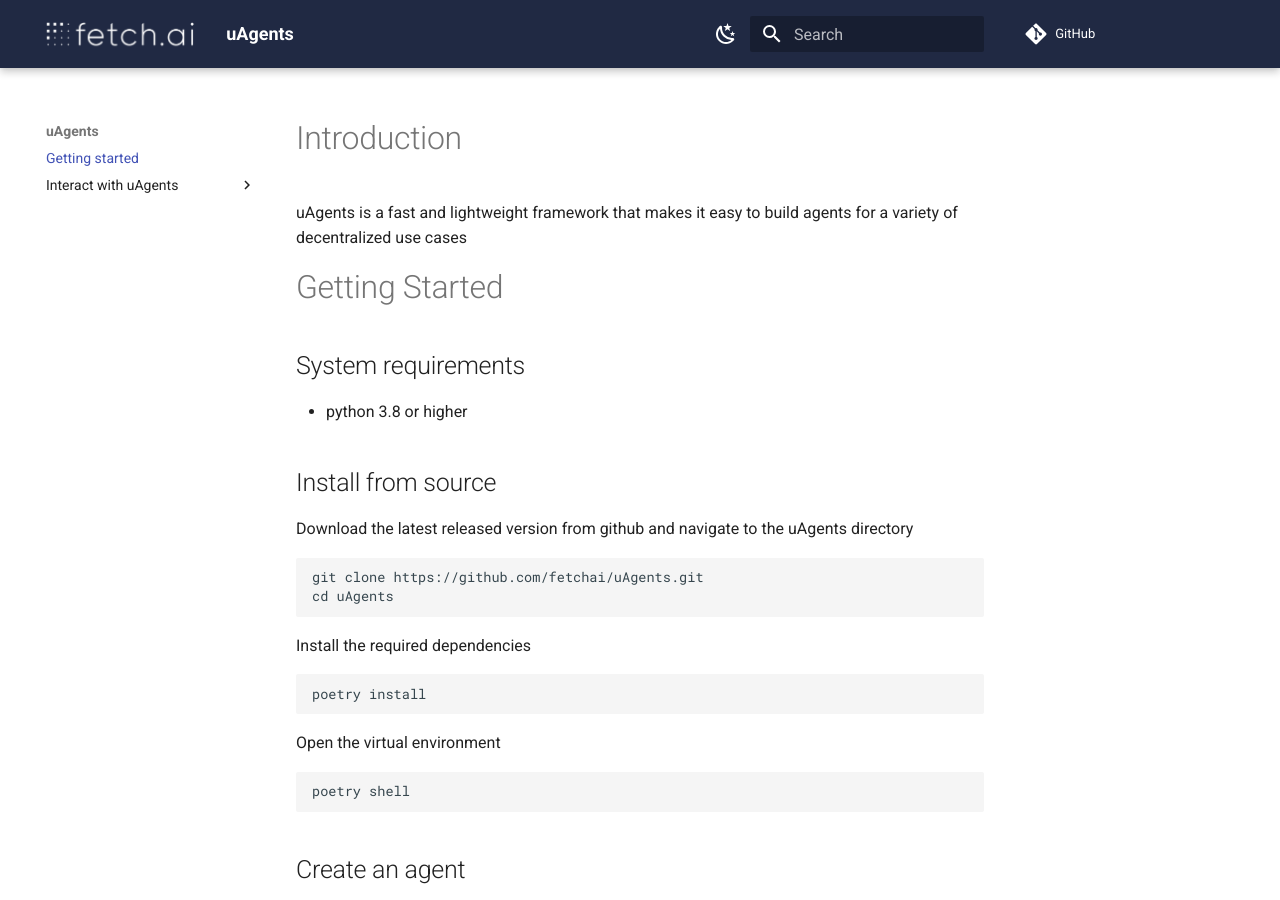
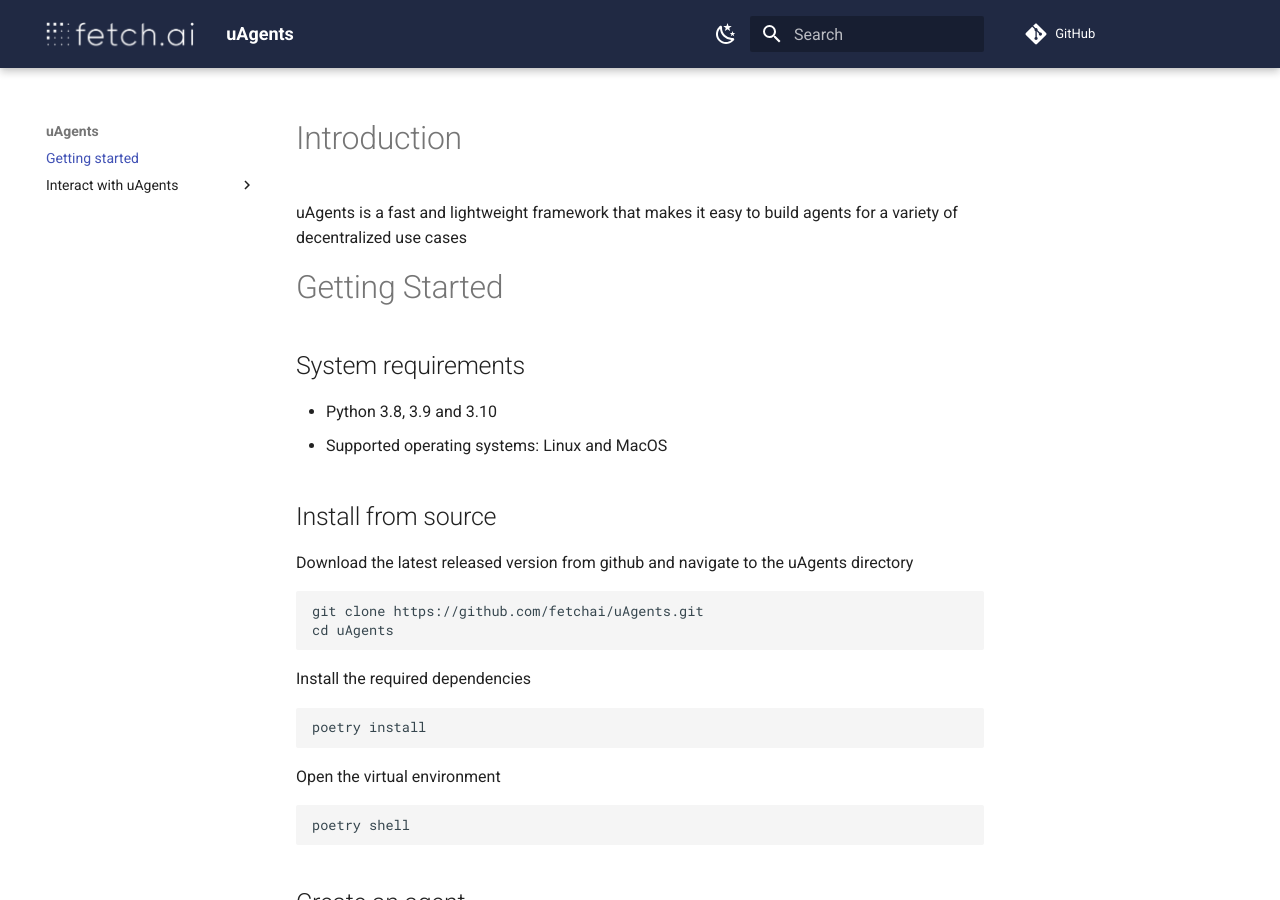
Before and after one commit to fetchai/uAgents, an MkDocs documentation site: the page built from docs/index.md, in a window 1280 px wide and 900 px high. Built offline with MkDocs 1.6.1 and Material for MkDocs 9.7.7, drawn with Linux system fonts in a browser that asks for light colours; comment, search, counter and statistics services are not loaded.

Commit message:
docs: update dependencies

```diff
--- a/docs/index.md
+++ b/docs/index.md
@@ -5,7 +5,8 @@
 # Getting Started
 
 ## System requirements
-- python 3.8 or higher
+- Python 3.8, 3.9 and 3.10
+- Supported operating systems: Linux and MacOS
 
 ## Install from source
 
```
